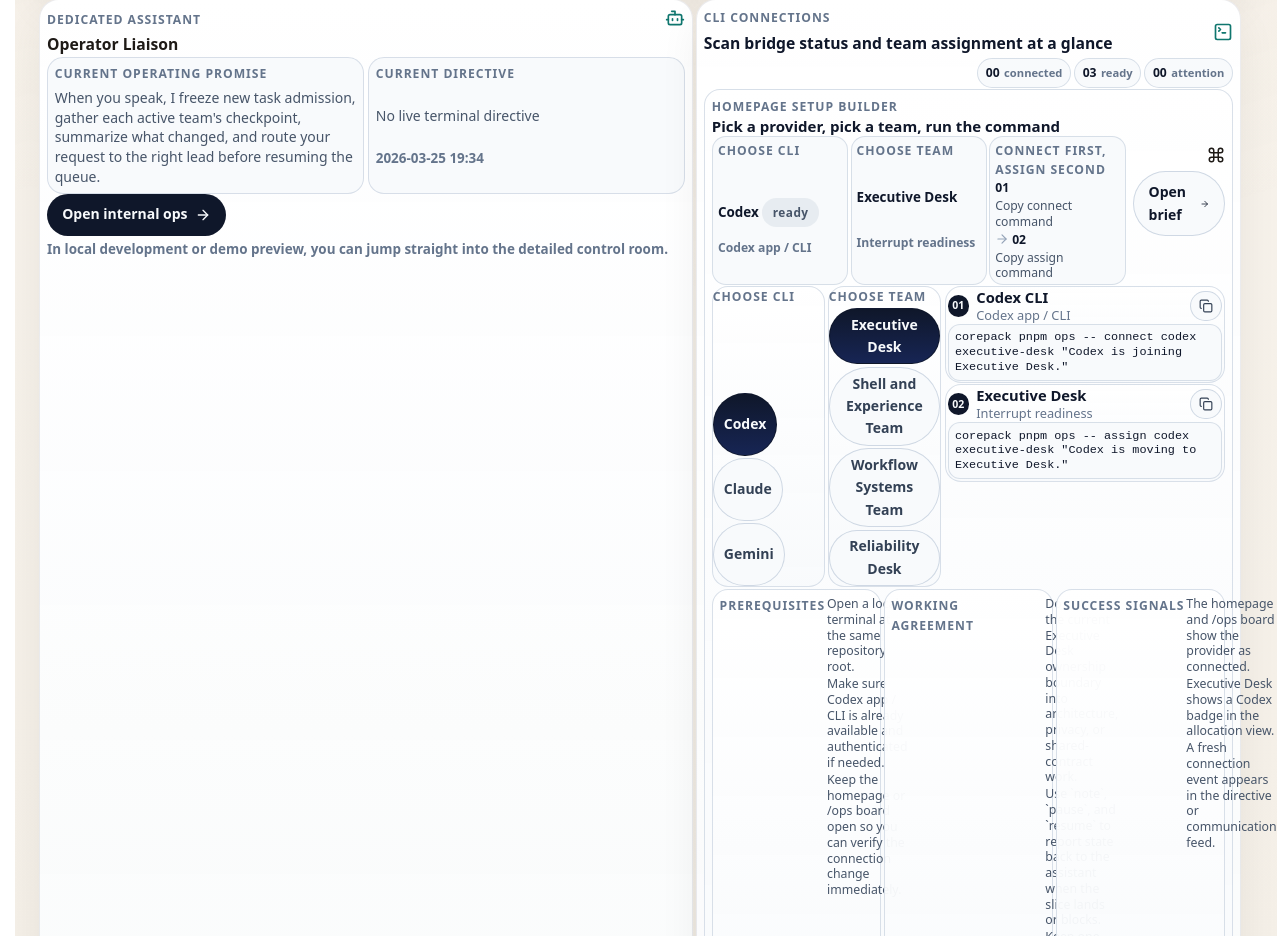
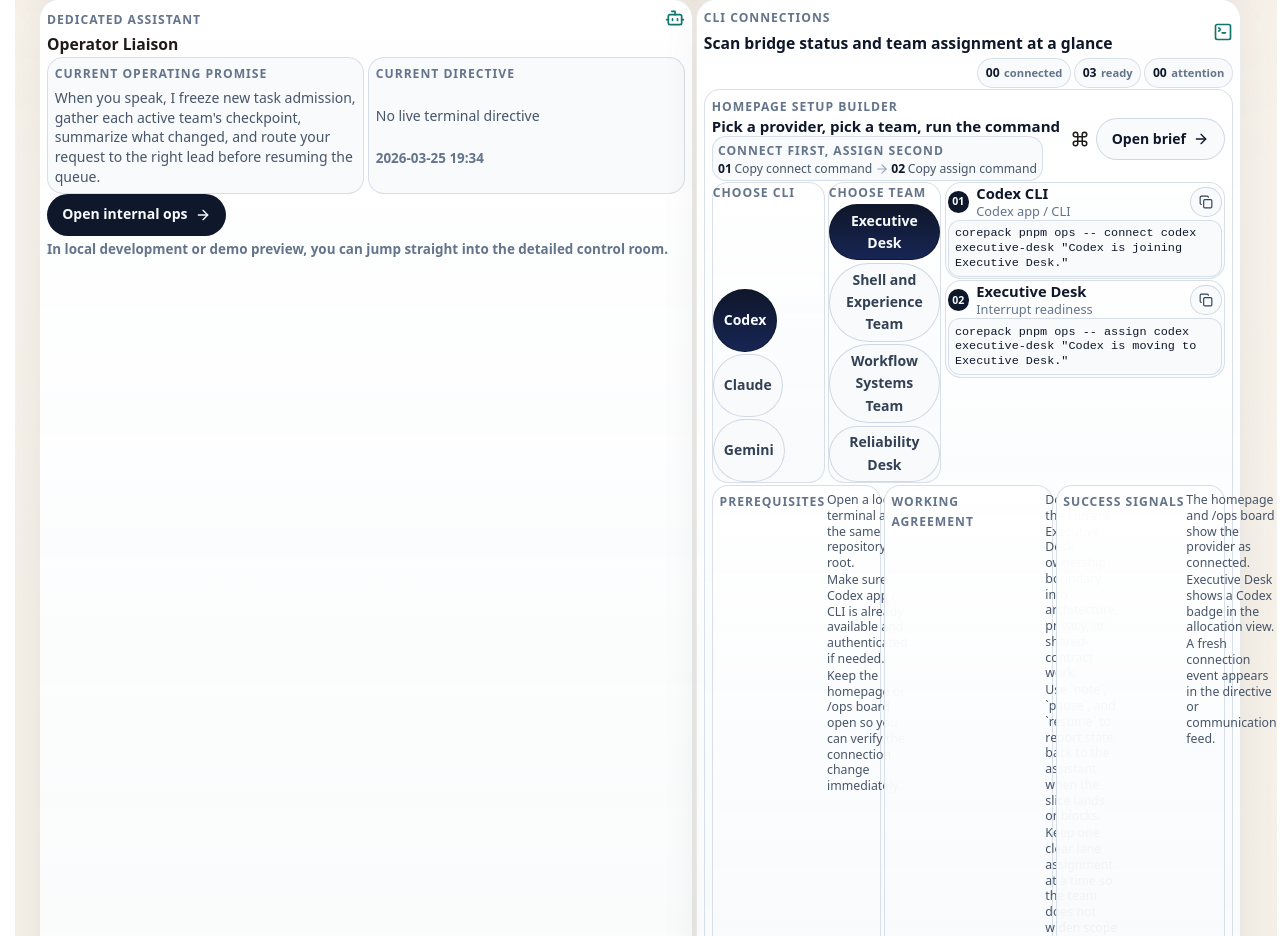
Before and after one commit to GongJae00/research-pages, a Next.js app in the folder apps/web/: page /en in a window 1280 px wide. Shown: the part 1720-2656 px from the top of the page. Built offline with nearby package versions, Linux system fonts and the light colour scheme; no server answers.

Commit message:
Autonomy batch 1408: shell-experience

```diff
--- a/apps/web/src/components/homepage-agent-control-section.module.css
+++ b/apps/web/src/components/homepage-agent-control-section.module.css
@@ -321,8 +321,9 @@
 }
 
 .setupSummaryStrip {
-  display: grid;
-  grid-template-columns: repeat(3, minmax(0, 1fr));
+  display: flex;
+  flex-wrap: wrap;
+  justify-content: flex-start;
   gap: 0.14rem;
   margin-top: 0.02rem;
 }
@@ -363,7 +364,7 @@
   display: flex;
   flex-wrap: wrap;
   align-items: center;
-  gap: 0.18rem;
+  gap: 0.16rem;
   color: #475569;
   font-size: 0.76rem;
   line-height: 1.25;
--- a/apps/web/src/components/homepage-agent-control-section.tsx
+++ b/apps/web/src/components/homepage-agent-control-section.tsx
@@ -385,25 +385,6 @@ export function HomepageAgentControlSection({
                 <span className={styles.metaLabel}>{copy.setupBuilderLabel}</span>
                 <h4>{copy.setupBuilderTitle}</h4>
                 <div className={styles.setupSummaryStrip}>
-                  <div className={styles.setupSummaryItem}>
-                    <span className={styles.metaLabel}>{copy.chooseProvider}</span>
-                    <div className={styles.scanPillValue}>
-                      <strong>{selectedProvider?.label ?? "-"}</strong>
-                      {selectedProvider ? (
-                        <span
-                          className={`${styles.statusBadge} ${getProviderStatusClass(selectedProvider.status)}`}
-                        >
-                          {getProviderStatusLabel(locale, selectedProvider.status)}
-                        </span>
-                      ) : null}
-                    </div>
-                    <span className={styles.digestMeta}>{selectedProvider?.cliName ?? "-"}</span>
-                  </div>
-                  <div className={styles.setupSummaryItem}>
-                    <span className={styles.metaLabel}>{copy.chooseTeam}</span>
-                    <strong>{selectedTeam?.name ?? "-"}</strong>
-                    <span className={styles.digestMeta}>{selectedTeam?.lane ?? "-"}</span>
-                  </div>
                   <div className={styles.sequencePill}>
                     <span className={styles.metaLabel}>{copy.commandOrder}</span>
                     <div className={styles.sequenceSteps}>
```
